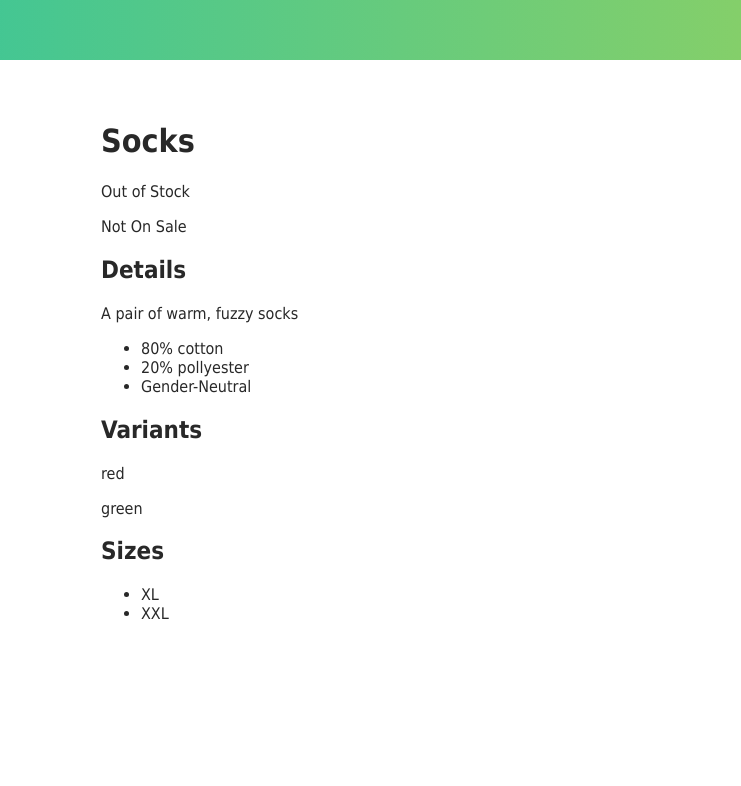
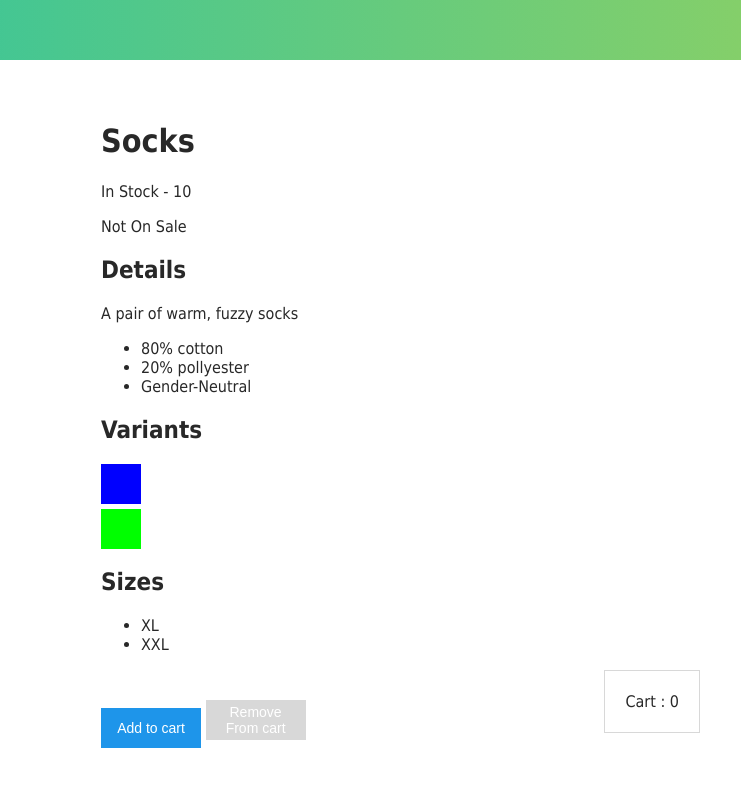
Before and after one commit to alamin-mahamud/vue-js-intro-course, a plain HTML site: page intro-to-vue-js/index.html in a window 1280 px wide. Shown: the full height of the page, 539-1280 px from the left. Drawn offline with nearby package versions, Linux system fonts and the light colour scheme.

Commit message:
event-handing, style and class binding

```diff
--- a/intro-to-vue-js/index.html
+++ b/intro-to-vue-js/index.html
@@ -13,9 +13,8 @@
 
         <div class="product-info">
           <h1>{{ product }}</h1>
-          <p v-if="quantity > 10">In Stock - {{ quantity }}</p>
-          <p v-else-if="quantity<=10 && quantity>0">Almost Sold Out</p>
-          <p v-else>Out of Stock</p>
+          <p v-if="isInStock()">In Stock - {{ quantity }}</p>
+          <p v-else :class="{simpleClass: !isInStock()}">Out of Stock</p>
 
           <span v-if="onSale">On Sale</span>
           <span v-else>Not On Sale</span>
@@ -27,14 +26,37 @@
           </ul>
 
           <h2>Variants</h2>
-          <div v-for="variant in variants" :key="variant.variantID">
-            <p>{{ variant.variantColor }}</p>
-          </div>
+          <div
+            v-for="variant in variants"
+            :key="variant.variantID"
+            class="color-box"
+            :style="[styles.styleObject1, { backgroundColor: variant.variantColor }]"
+            @mouseover="changeVariantImage(variant.variantImage)"
+          ></div>
 
           <h2>Sizes</h2>
           <ul>
             <li v-for="size in sizes" :key="size.id">{{ size.value }}</li>
           </ul>
+
+          <button
+            v-on:click="addToCart()"
+            :disabled="!isInStock()"
+            :class="{ disabledButton: !isInStock() }"
+          >
+            Add to cart
+          </button>
+          <button
+            v-on:click="removeFromCart()"
+            :disabled="isCartEmpty()"
+            :class="{disabledButton:isCartEmpty()}"
+          >
+            Remove From cart
+          </button>
+
+          <div class="cart">
+            <p>Cart : {{ cart }}</p>
+          </div>
         </div>
       </div>
     </div>
--- a/intro-to-vue-js/main.js
+++ b/intro-to-vue-js/main.js
@@ -3,22 +3,29 @@ var product = "Socks";
 var app = new Vue({
   el: "#app",
   data: {
+    styles: {
+      styleObject1: { fontSize: "13px" }
+    },
     product: "Socks",
     description: "A pair of warm, fuzzy socks",
     image: "./assets/vmSocks-green-onWhite.jpg",
     altText: "A Pair of Socks",
     link: "https://google.com",
-    quantity: 0,
+    quantity: 10,
     onSale: false,
     details: ["80% cotton", "20% pollyester", "Gender-Neutral"],
     variants: [
       {
         variantID: 1234,
-        variantColor: "red"
+        variantColor: "#0000ff",
+        variantColorName: "blue",
+        variantImage: "./assets/vmSocks-blue-onWhite.jpg"
       },
       {
         variantID: 12345,
-        variantColor: "green"
+        variantColor: "#00ff00",
+        variantColorName: "green",
+        variantImage: "./assets/vmSocks-green-onWhite.jpg"
       }
     ],
     sizes: [
@@ -30,6 +37,30 @@ var app = new Vue({
         id: 12345,
         value: "XXL"
       }
-    ]
+    ],
+    cart: 0
+  },
+  methods: {
+    addToCart() {
+      this.cart += 1;
+      this.quantity -= 1;
+    },
+    changeVariantImage(img) {
+      this.image = img;
+    },
+    removeFromCart() {
+      if (this.cart > 0) {
+        this.cart -= 1;
+        this.quantity += 1;
+      } else {
+        console.log("Cart is Already Empty");
+      }
+    },
+    isInStock() {
+      return this.quantity > 0;
+    },
+    isCartEmpty() {
+      return this.cart <= 0;
+    }
   }
 });
--- a/intro-to-vue-js/style.css
+++ b/intro-to-vue-js/style.css
@@ -87,3 +87,7 @@ textarea {
   color: #16c0b0;
   text-decoration: underline;
 }
+
+.simpleClass {
+  text-decoration: line-through;
+}
```
